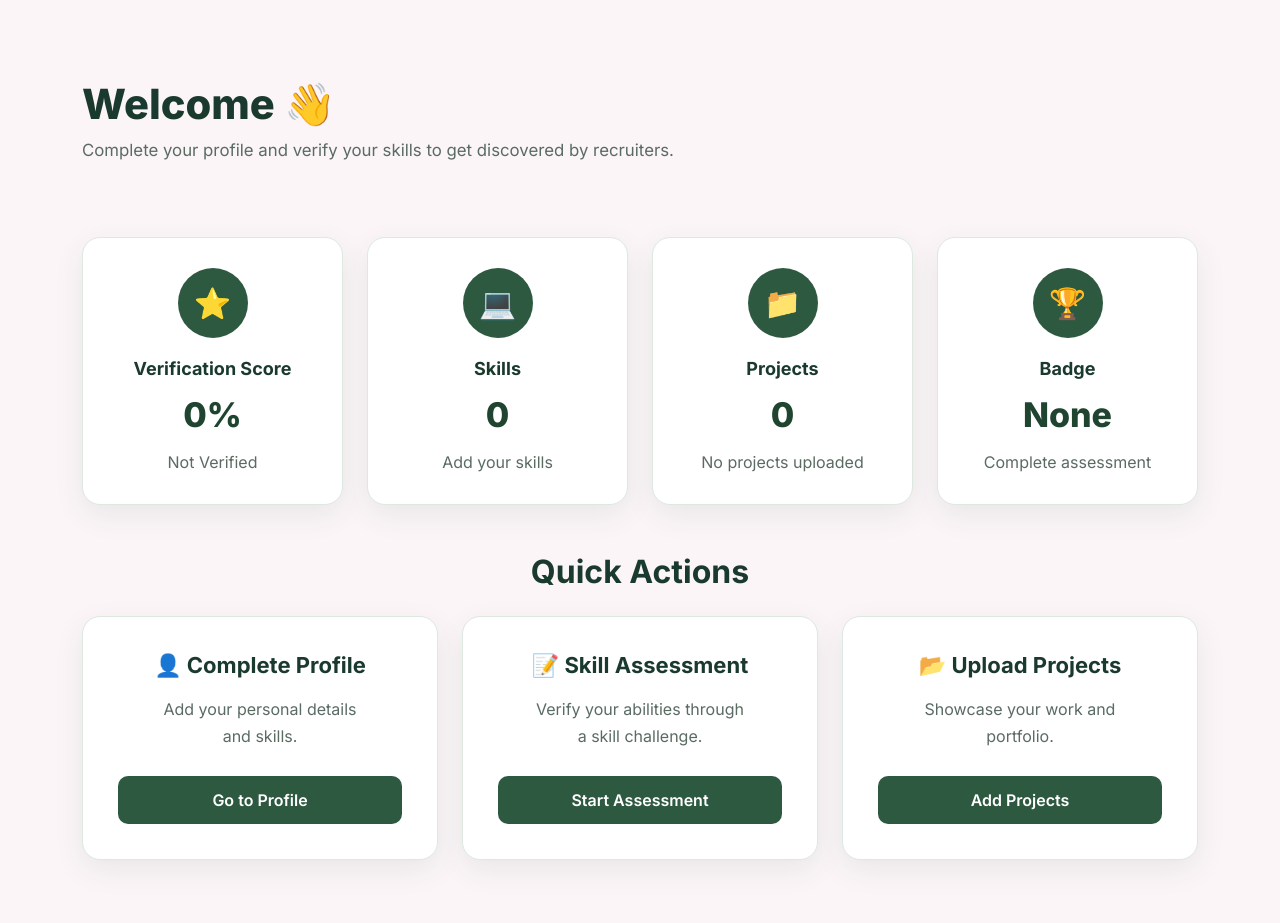
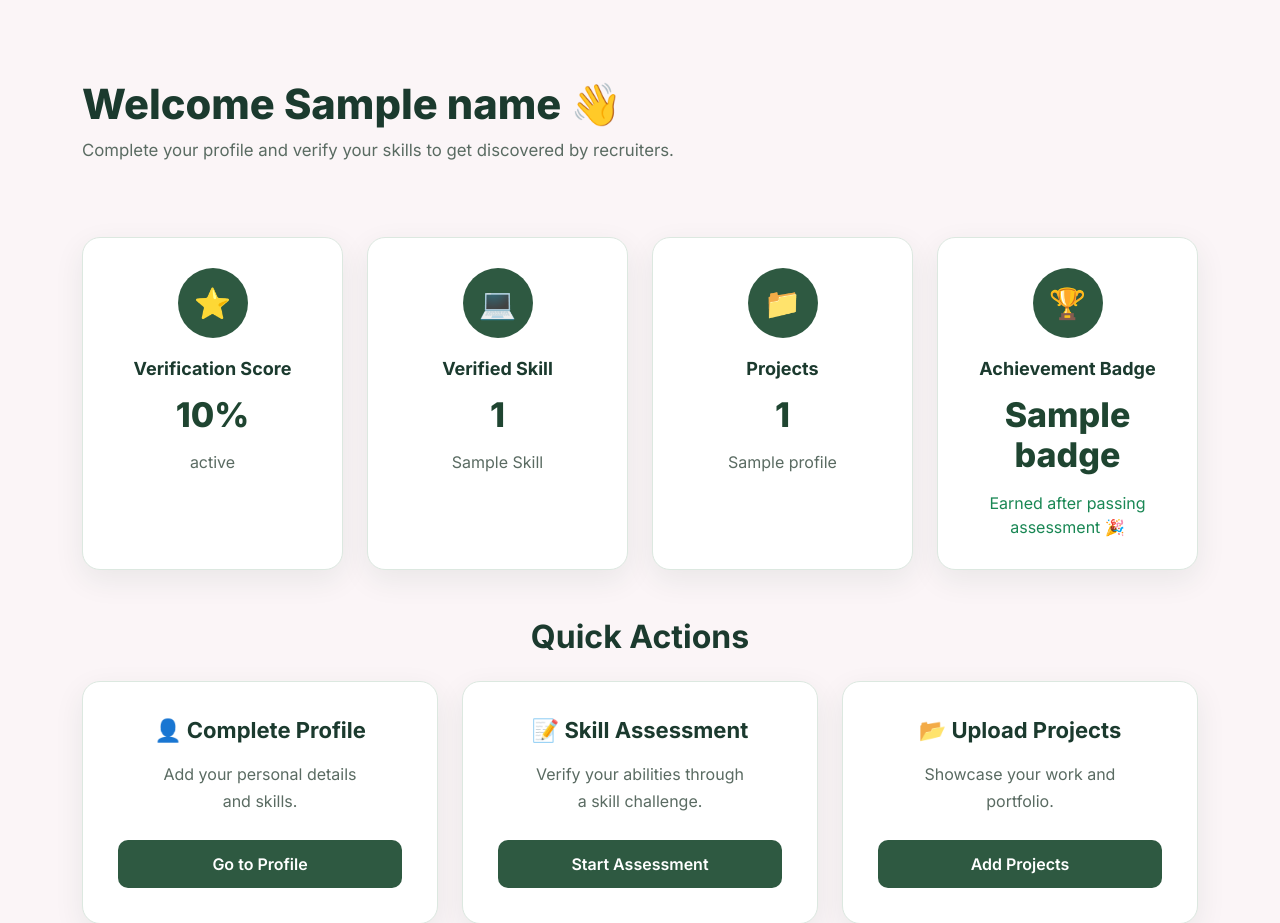
Before and after one commit to Aleenakhalid2007/BuildByte-CODENYX, a Flask app: template templates/dashboard.html in a window 1280 px wide. Shown: the part 85-1008 px from the top of the page. Before the commit the page ends 947 px from the top, so only its background shows below. Run offline with Flask 3, Linux system fonts and the light colour scheme; the template is opened without the code that fills it: most values are stand-ins (such as "Sample title", 1, 10 or a date in 2020); some libraries are stand-ins or nearby versions.

Commit message:
resolved badge and verification problem

```diff
--- a/templates/dashboard.html
+++ b/templates/dashboard.html
@@ -63,9 +63,7 @@
                 </li>
 
                 <li class="nav-item">
-                    <a class="nav-link" href="/">
-                        Logout
-                    </a>
+                    <a class="nav-link" href="/logout">Logout</a>
                 </li>
 
             </ul>
@@ -88,7 +86,7 @@
         <div class="dashboard-header">
 
             <h1>
-                Welcome 👋
+                 Welcome {{name}} 👋
             </h1>
 
             <p>
@@ -106,15 +104,17 @@
 
                 <div class="dashboard-card">
 
-                    <div class="dashboard-icon">
-                        ⭐
-                    </div>
+                    <div class="dashboard-icon">⭐</div>
 
                     <h2>Verification Score</h2>
 
-                    <h3>0%</h3>
+                    <h3>
+                        {{ assessment.score if assessment else 0 }}%
+                    </h3>
 
-                    <p>Not Verified</p>
+                    <p>
+                        {{ assessment.verification_status if assessment else "Not Verified" }}
+                    </p>
 
                 </div>
 
@@ -125,15 +125,17 @@
 
                 <div class="dashboard-card">
 
-                    <div class="dashboard-icon">
-                        💻
-                    </div>
+                        <div class="dashboard-icon">💻</div>
 
-                    <h2>Skills</h2>
+                        <h2>Verified Skill</h2>
 
-                    <h3>0</h3>
-
-                    <p>Add your skills</p>
+                        {% if assessment %}
+                            <h3>1</h3>
+                            <p>{{ assessment.skill|title }}</p>
+                        {% else %}
+                            <h3>0</h3>
+                            <p>No verified skills yet</p>
+                        {% endif %}
 
                 </div>
 
@@ -144,15 +146,17 @@
 
                 <div class="dashboard-card">
 
-                    <div class="dashboard-icon">
-                        📁
-                    </div>
+                    <div class="dashboard-icon">📁</div>
 
                     <h2>Projects</h2>
 
-                    <h3>0</h3>
+                    <h3>
+                        {{ 1 if profile and profile.project_name else 0 }}
+                    </h3>
 
-                    <p>No projects uploaded</p>
+                    <p>
+                        {{ profile.project_name if profile and profile.project_name else "No projects uploaded" }}
+                    </p>
 
                 </div>
 
@@ -163,15 +167,27 @@
 
                 <div class="dashboard-card">
 
-                    <div class="dashboard-icon">
-                        🏆
-                    </div>
+                    <div class="dashboard-icon">🏆</div>
 
-                    <h2>Badge</h2>
+                    <h2>Achievement Badge</h2>
 
-                    <h3>None</h3>
+                    {% if assessment and assessment.badge %}
 
-                    <p>Complete assessment</p>
+                        <h3>{{ assessment.badge }}</h3>
+
+                        <p class="text-success">
+                            Earned after passing assessment 🎉
+                        </p>
+
+                    {% else %}
+
+                        <h3>None</h3>
+
+                        <p>
+                            Score 60%+ to unlock badges
+                        </p>
+
+                    {% endif %}
 
                 </div>
 
```
